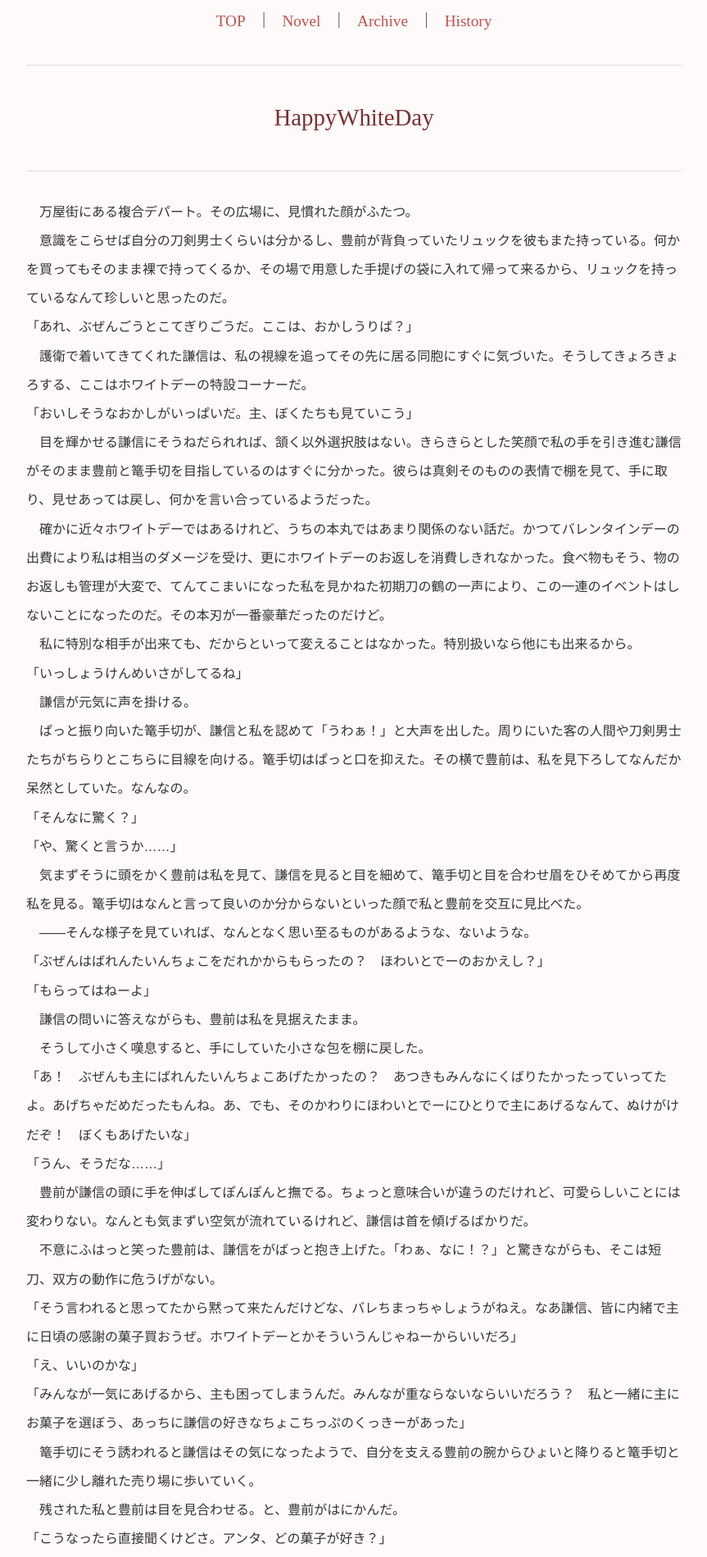
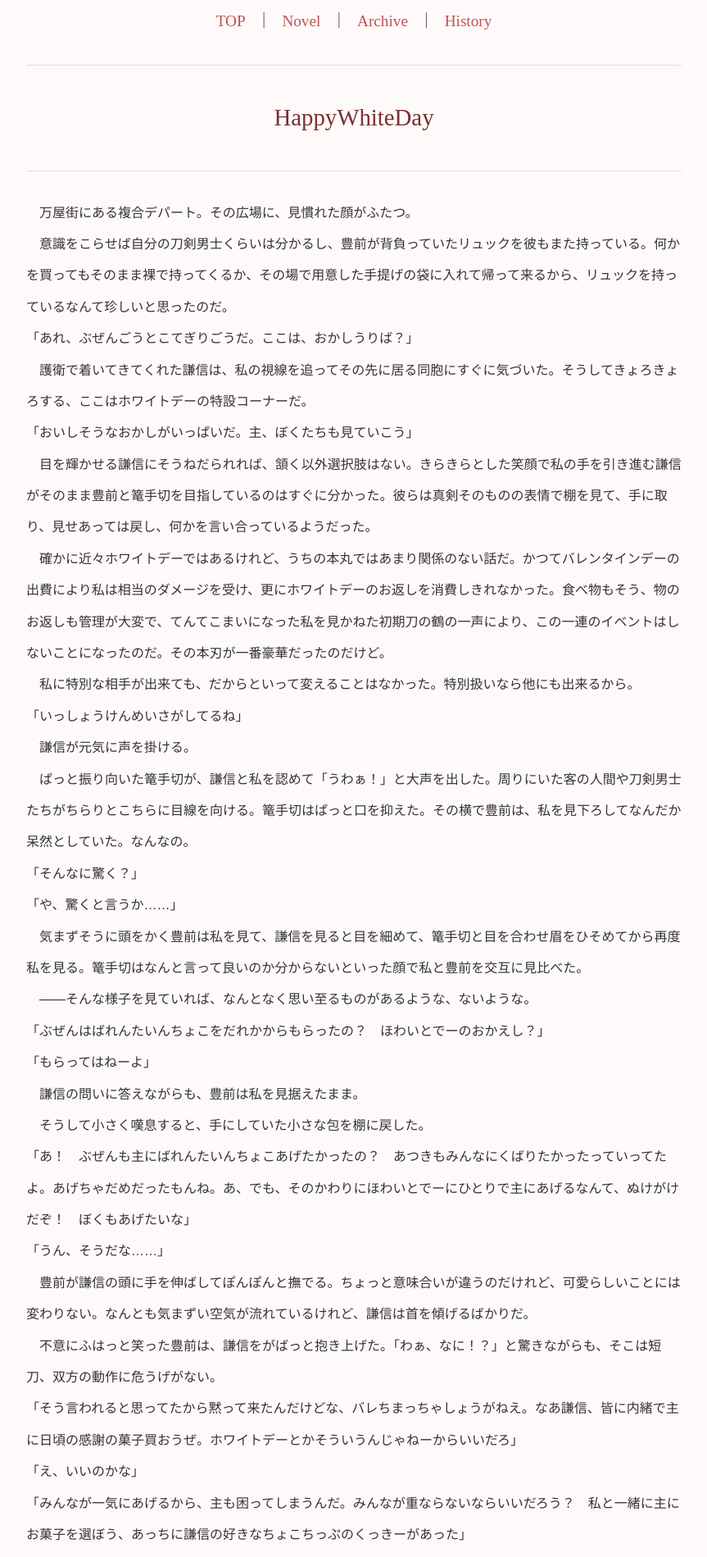
Before and after one commit to fjst160/lemon160, a Jekyll site: the page built from _novels/ss0-1.md, in a window 1280 px wide. Shown: the part 323-2222 px from the top of the page at 82% size, without its empty margins (208-1071 px from the left). Built offline with Jekyll 4.4.1, drawn with Linux system fonts in a browser that asks for light colours.

Commit message:
Update style.css

```diff
--- a/assets/style.css
+++ b/assets/style.css
@@ -131,14 +131,6 @@ h3{
 }
 
 /* ========================================
-   本文
-======================================== */
-
-.novel-content p {
-  margin: 0 0 0.7em;
-}
-
-/* ========================================
    リスト
 ======================================== */
 
@@ -189,16 +181,19 @@ a:hover{
 ======================================== */
 
 .novel-content,
-.novel-content p{
-    font-family:
-        "BIZ UDPGothic",
-        "Yu Gothic",
-        "Hiragino Sans",
-        sans-serif;
+.novel-content p {
+  font-family:
+    "BIZ UDPGothic",
+    "Yu Gothic",
+    "Hiragino Sans",
+    sans-serif;
 
-    line-height: 2.2;
+  line-height: 2.4;
 }
 
+.novel-content p {
+  margin: 0 0 0.7em;
+}
 
 
 /* ========================================
```
